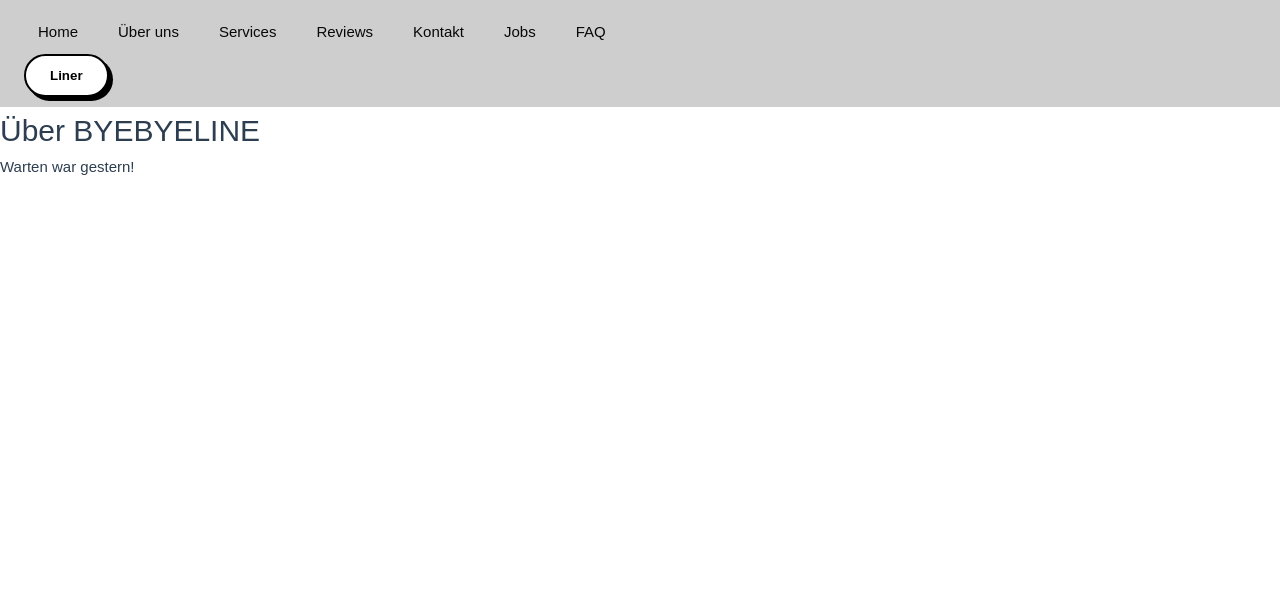
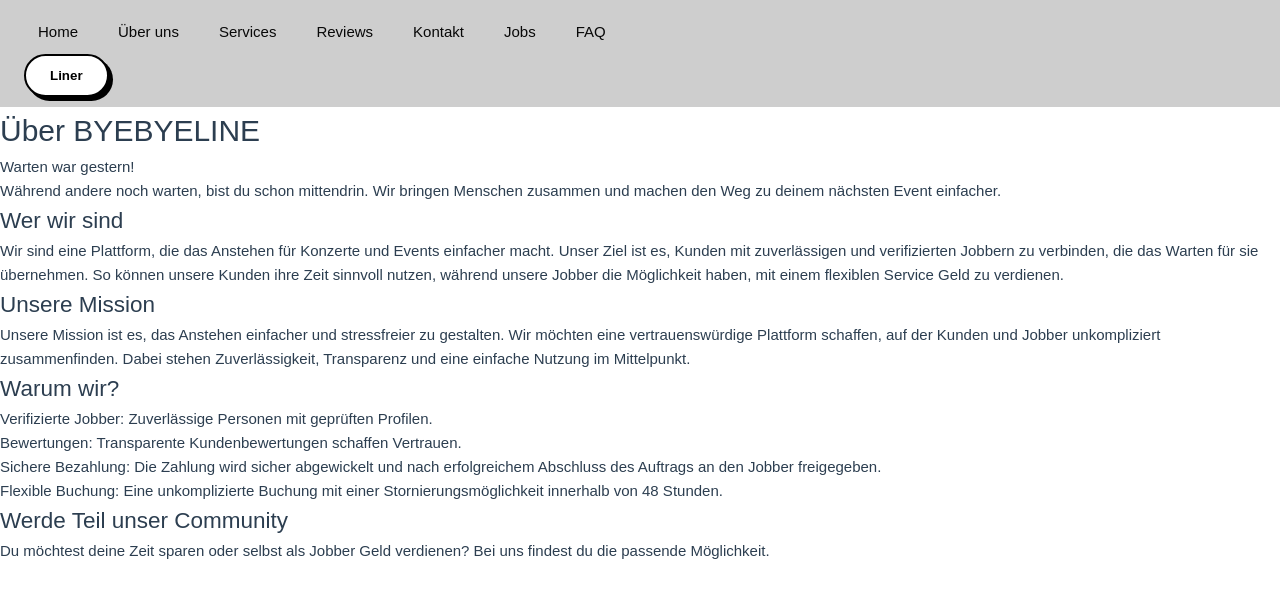
Before and after one commit to IT25A/sem3-web-group-c, a Vue app: page /subpages/aboutus in a window 1280 px wide. Shown: the top 598 px of the page. Built offline with nearby package versions, Linux system fonts and the light colour scheme.

Commit message:
About us Info

```diff
--- a/src/subpages/aboutus.vue
+++ b/src/subpages/aboutus.vue
@@ -1,8 +1,29 @@
 <template>
   <div class="page-container">
-    <!-- Hier kommt der Inhalt der Seite hin -->
-    <h1>Über BYEBYELINE</h1>
-    <p>Warten war gestern!</p>
+    <div clas="aboutus-header">
+      <h1>Über BYEBYELINE</h1>
+      <p>Warten war gestern!</p>
+      <p>Während andere noch warten, bist du schon mittendrin. Wir bringen Menschen zusammen und machen den Weg zu deinem nächsten Event einfacher.</p>
+    </div>
+    <div class="aboutus-content">
+      <h2>Wer wir sind</h2>
+      <p>Wir sind eine Plattform, die das Anstehen für Konzerte und Events einfacher macht. Unser Ziel ist es, Kunden mit zuverlässigen und verifizierten Jobbern zu verbinden, die das Warten für sie übernehmen. So können unsere Kunden ihre Zeit sinnvoll nutzen, während unsere Jobber die Möglichkeit haben, mit einem flexiblen Service Geld zu verdienen.</p>
+    </div>
+    <div class="aboutus-mission">
+      <h2>Unsere Mission</h2>
+      <p>Unsere Mission ist es, das Anstehen einfacher und stressfreier zu gestalten. Wir möchten eine vertrauenswürdige Plattform schaffen, auf der Kunden und Jobber unkompliziert zusammenfinden. Dabei stehen Zuverlässigkeit, Transparenz und eine einfache Nutzung im Mittelpunkt.</p>
+    </div>
+    <div class="aboutus-why">
+      <h2>Warum wir?</h2>
+      <p>Verifizierte Jobber: Zuverlässige Personen mit geprüften Profilen.</p>
+      <p>Bewertungen: Transparente Kundenbewertungen schaffen Vertrauen.</p>
+      <p>Sichere Bezahlung: Die Zahlung wird sicher abgewickelt und nach erfolgreichem Abschluss des Auftrags an den Jobber freigegeben.</p>
+      <p>Flexible Buchung: Eine unkomplizierte Buchung mit einer Stornierungsmöglichkeit innerhalb von 48 Stunden.</p>
+    </div>
+    <div>
+      <h2>Werde Teil unser Community</h2>
+      <p>Du möchtest deine Zeit sparen oder selbst als Jobber Geld verdienen? Bei uns findest du die passende Möglichkeit.</p>
+    </div>
   </div>
 </template>
 
```
